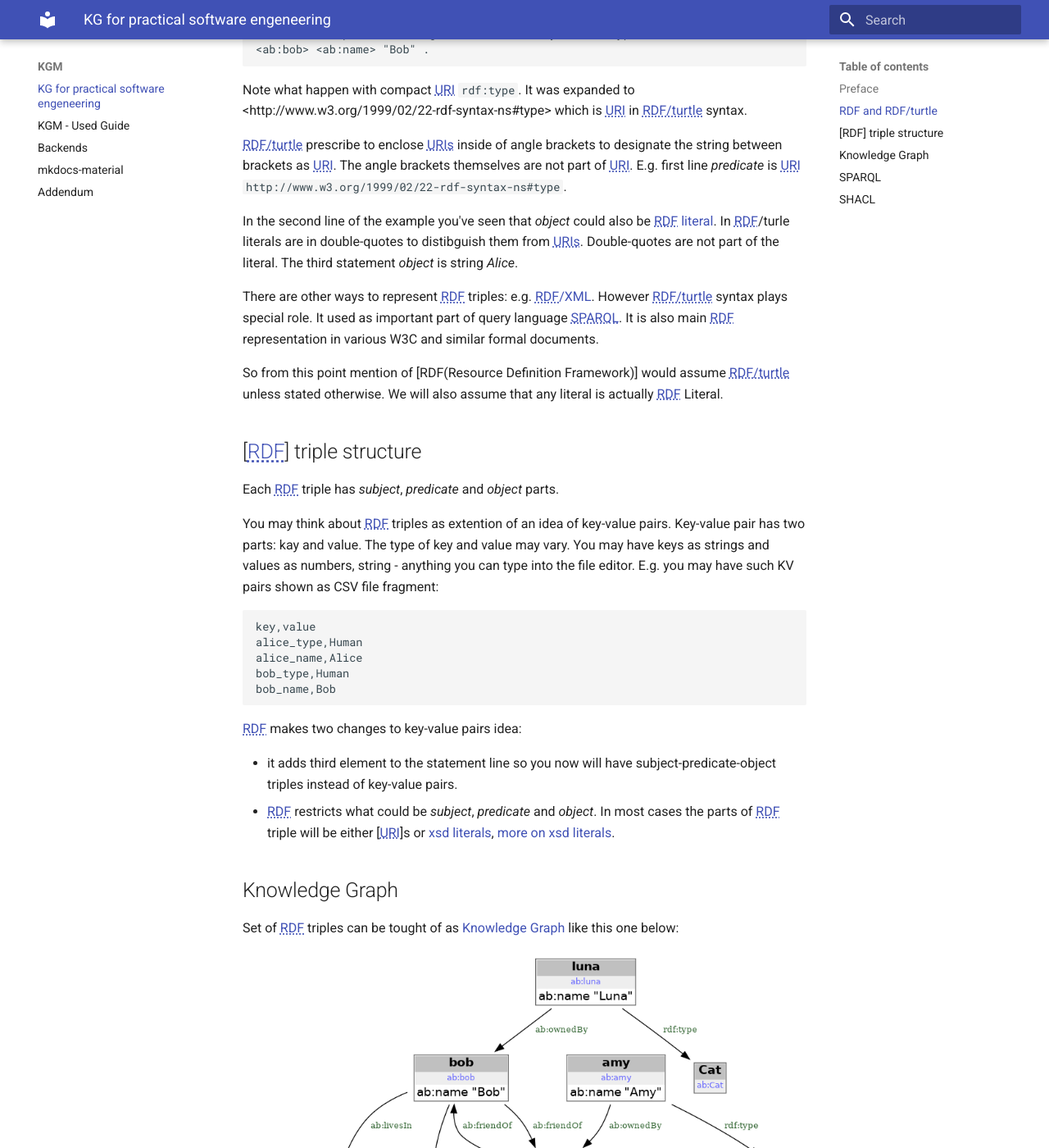
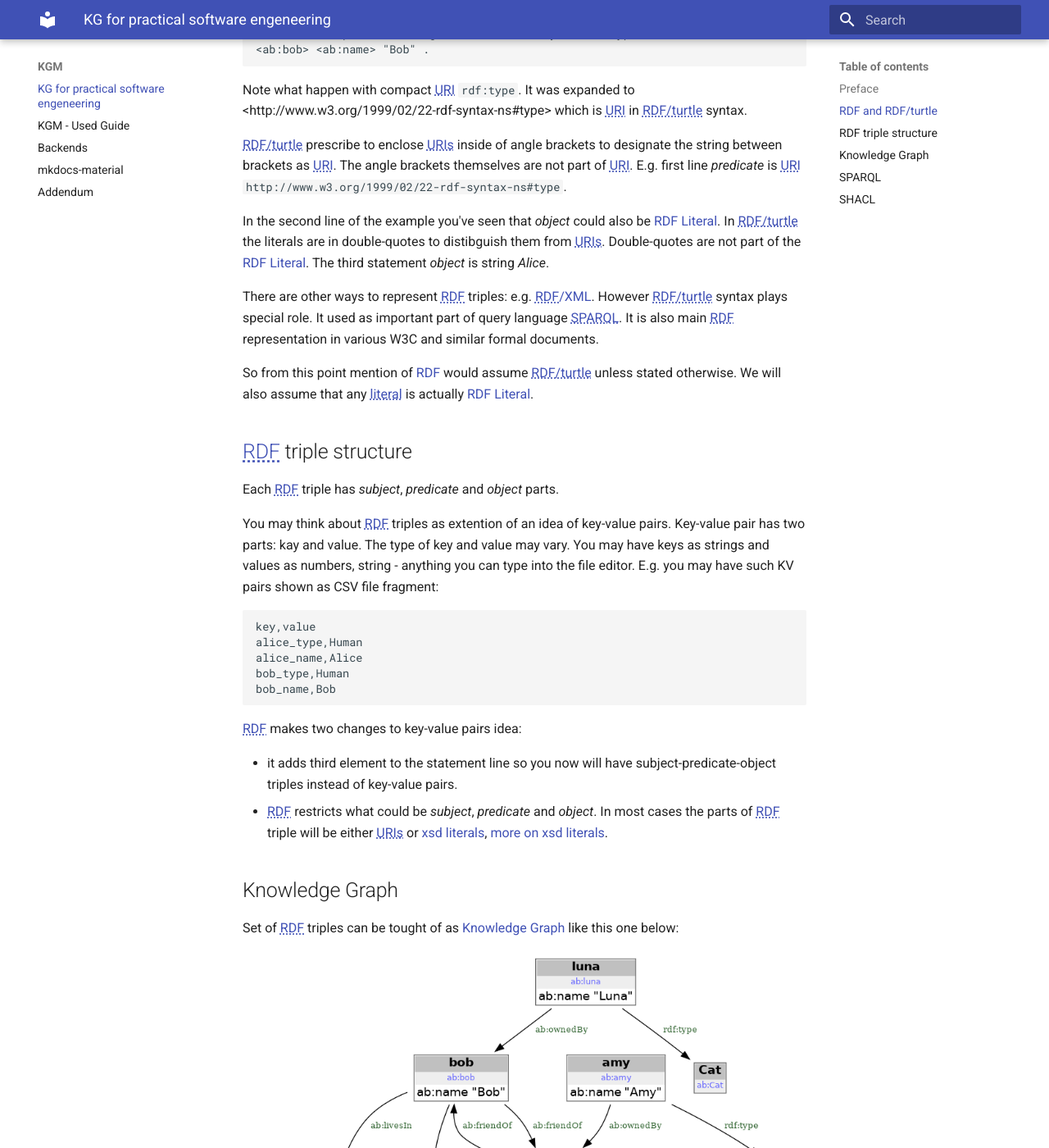
Before and after one commit to GeiselSoftware/kgm, an MkDocs documentation site: the page built from docs/docs/kgm-introduction.md, in a window 1280 px wide and 1400 px high, scrolled down 1236 px. Shown: the whole window at 82% size. Built offline with MkDocs 1.6.1 and Material for MkDocs 9.7.7, drawn with Linux system fonts in a browser that asks for light colours; some of the changed text lies outside the part shown.

Commit message:
abbr now works as it should - with only few minor convention and js-based hack

````diff
--- a/docs/docs/javascripts/custom-abbr.js
+++ b/docs/docs/javascripts/custom-abbr.js
@@ -14,7 +14,7 @@ function splitAtFirstSpace(text) {
 document.addEventListener("DOMContentLoaded", function() {
     document.querySelectorAll('abbr').forEach(function(abbr) {
 	let [url, tip] = splitAtFirstSpace(abbr.title);
-	console.log("abbr: ", url, tip);
-        abbr.outerHTML = '<span class="custom-abbr" style="color: red;">' + '<a href=' + url + ' style="text-decoration: underline; text-decoration-style: dotted;">' + abbr.innerHTML + '</a></span>'; // Replace <abbr> with <span>
+	//console.log("abbr: ", url, tip);
+        abbr.outerHTML = '<span class="custom-abbr" style="color: red;">' + '<a href=' + url + ' style="text-decoration: underline; text-decoration-style: dotted;">' + abbr.innerHTML + '</a></span>';
     });
 });
--- a/docs/docs/kgm-introduction.md
+++ b/docs/docs/kgm-introduction.md
@@ -6,9 +6,9 @@ Knowledge Graph and related technologies were introduced by practitioners in the
 
 This document purpose is to provide practical alternative to the mainstream KG introductions. After minimalistic introduction we are going to concentrate on few examples of purely technical utilization of **available** KG tech tools. In most cases it will be possible to easily reproduce this document scripts and queries using only python's [rdflib](https://pypi.org/project/rdflib/) and [graphviz](https://pypi.org/project/graphviz/) packages.
 
-## [<span>R</span>DF] and RDF/turtle
+## [R<span/>DF] and RDF/turtle
 
-[<span>R</span>DF] aka. Resource Definition Framework is standartized way to store facts in the form of [<span>R</span>DF] triples. The example of such triples stored using RDF/turtle format is given below. It is the data about ubiquitous [Alice-Bob pair](https://en.wikipedia.org/wiki/Alice_and_Bob). Note that it is fragment of bigger Alice-Bob [<span>R</span>DF]  triples file [ab.data.ttl](/kgm/sparql-example/ab.data.ttl).
+[R<span/>DF] aka. Resource Definition Framework is standartized way to store facts in the form of [R<span/>DF] triples. The example of such triples stored using RDF/turtle format is given below. It is the data about ubiquitous [Alice-Bob pair](https://en.wikipedia.org/wiki/Alice_and_Bob). Note that it is fragment of bigger Alice-Bob [R<span/>DF]  triples file [ab.data.ttl](/kgm/sparql-example/ab.data.ttl).
 
 ```
 @prefix rdf: <http://www.w3.org/1999/02/22-rdf-syntax-ns#> .
@@ -21,7 +21,7 @@ ab:bob ab:name "Bob" .
 ...
 ```
 
-In example above few facts are stored in the form of [<span>R</span>DF statements](https://www.w3.org/TR/rdf11-primer/#section-triple):
+In example above few facts are stored in the form of [R<span/>DF statements](https://www.w3.org/TR/rdf11-primer/#section-triple):
 
  - there is a human named Alice identified using URI `<ab:alice>`
  - there is a human named Bob identified using URI `<ab:bob>`
@@ -41,14 +41,14 @@ Note what happen with compact URI `rdf:type`. It was expanded to &lt;http://www.
 
 RDF/turtle prescribe to enclose URIs inside of angle brackets to designate the string between brackets as URI. The angle brackets themselves are not part of URI. E.g. first line *predicate* is URI `http://www.w3.org/1999/02/22-rdf-syntax-ns#type`.
 
-In the second line of the example you've seen that *object* could also be [RDF literal](https://www.w3.org/TR/turtle/#literals). In RDF/turle literals are in double-quotes to distibguish them from URIs. Double-quotes are not part of the literal. The third statement *object* is string *Alice*.
+In the second line of the example you've seen that *object* could also be [R<span/>DF Literal]. In RDF/turtle the l<span>iterals are in double-quotes to distibguish them from URIs. Double-quotes are not part of the [R<span/>DF Literal]. The third statement *object* is string *Alice*.
 
 There are other ways to represent RDF triples: e.g. [RDF/XML](https://en.wikipedia.org/wiki/RDF/XML). However [RDF/turtle](https://en.wikipedia.org/wiki/Turtle_(syntax)) syntax plays special role. It used as important part of query language SPARQL. It is also main RDF representation in various W3C and similar formal documents.
 
-So from this point mention of [<span>R</span>D<span>F</span>(Resource Definition Framework)] would assume RDF/turtle unless stated otherwise. We will also assume that any literal is actually RDF Literal.
+So from this point mention of [R<span/>DF] would assume RDF/turtle unless stated otherwise. We will also assume that any literal is actually [R<span/>DF Literal].
 
 
-## [RDF] triple structure
+## RDF triple structure
 
 Each RDF triple has *subject*, *predicate* and *object* parts.
 
@@ -65,7 +65,7 @@ bob_name,Bob
 RDF makes two changes to key-value pairs idea:
 
  - it adds third element to the statement line so you now will have subject-predicate-object triples instead of key-value pairs.
- - RDF restricts what could be *subject*, *predicate* and *object*. In most cases the parts of RDF triple will be either [URI]s or [xsd literals](https://www.w3.org/TR/rdf11-concepts/#xsd-datatypes), [more on xsd literals](https://www.w3.org/TR/xmlschema-2/#built-in-datatypes).
+ - RDF restricts what could be *subject*, *predicate* and *object*. In most cases the parts of RDF triple will be either URIs or [xsd literals](https://www.w3.org/TR/rdf11-concepts/#xsd-datatypes), [more on xsd literals](https://www.w3.org/TR/xmlschema-2/#built-in-datatypes).
 
 ## Knowledge Graph
 
````
Also changed, not shown: other parts of docs/docs/kgm-introduction.md (+3 -3 lines), docs/docs/abbreviations.md (+4 -1 lines).
